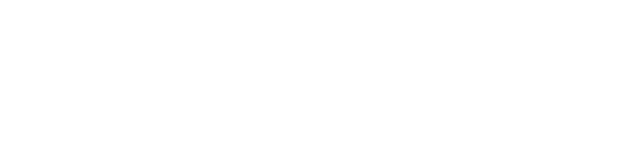
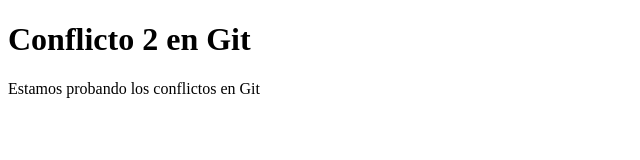
Before and after one commit to PakoAraya/git-conflict, a plain HTML site: page index2.html in a window 1280 px wide. Shown: the whole page, without its empty margins (0-640 px from the left). Drawn offline with Linux system fonts and the light colour scheme.

Commit message:
Se crea elementos con sus clases en archivo index2.html

```diff
--- a/index2.html
+++ b/index2.html
@@ -6,6 +6,7 @@
   <title>Conflicto 2</title>
 </head>
 <body>
-
+  <h1 class="#conflicto3">Conflicto 2 en Git</h1>
+  <p class="paraphConflict">Estamos probando los conflictos en Git</p>
 </body>
 </html>
```
